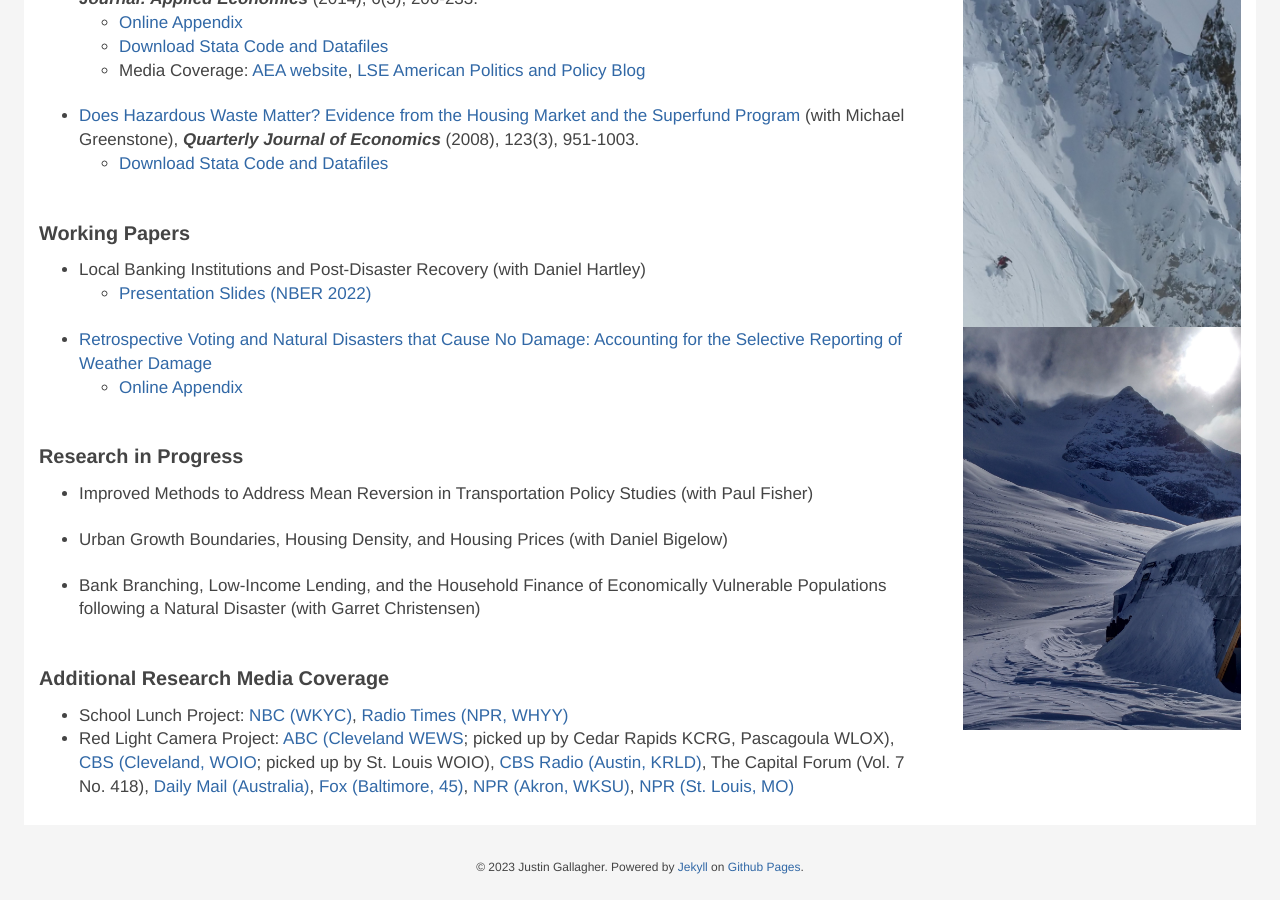
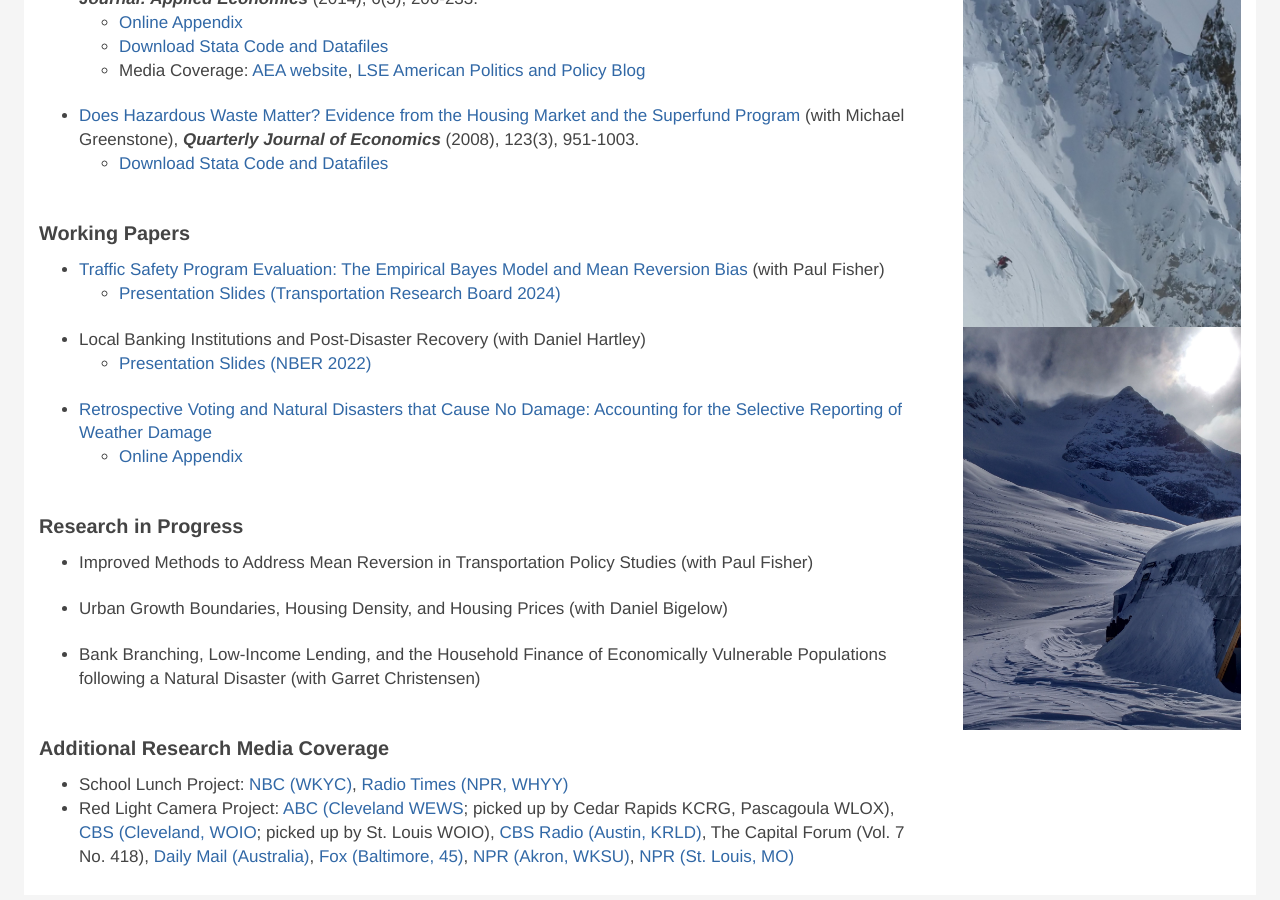
Before and after one commit to justinpgallagher/justinpgallagher.github.io, a Jekyll site: the page built from research.html, in a window 1280 px wide and 900 px high, scrolled down 1049 px. Built offline with Jekyll 4.4.1, drawn with Linux system fonts in a browser that asks for light colours; nearby versions of some CDN libraries; some web fonts are replaced; library files that are not in the unit come from our copies.

Commit message:
Update research.md

```diff
--- a/_includes/research.md
+++ b/_includes/research.md
@@ -65,6 +65,9 @@
 
 ### Working Papers
 
+- {:.pub_li} [Traffic Safety Program Evaluation: The Empirical Bayes Model and Mean Reversion Bias](pdfs/Empirical_Bayes_112323.pdf) (with Paul Fisher)
+  - [Presentation Slides (Transportation Research Board 2024)](pdfs/TRB_jan2024.pdf)
+
 - {:.pub_li} Local Banking Institutions and Post-Disaster Recovery (with Daniel Hartley)
   - [Presentation Slides (NBER 2022)](pdfs/Local_Banking_NBERslides.pdf)
 
```
